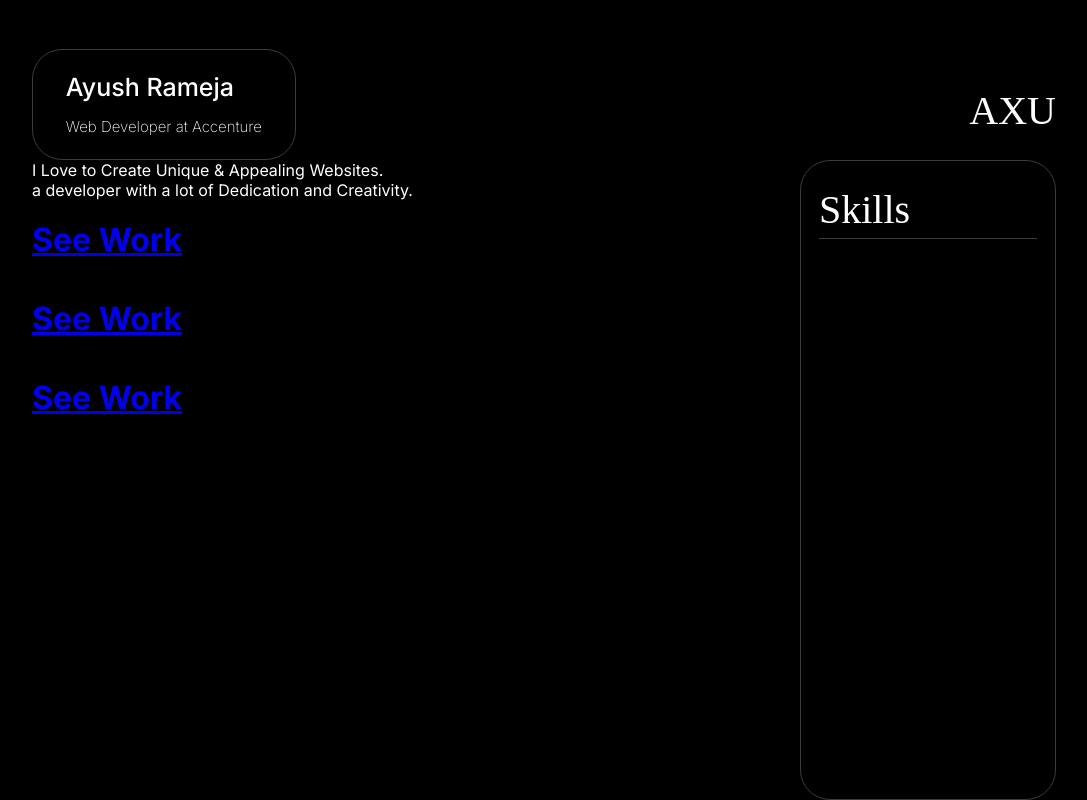
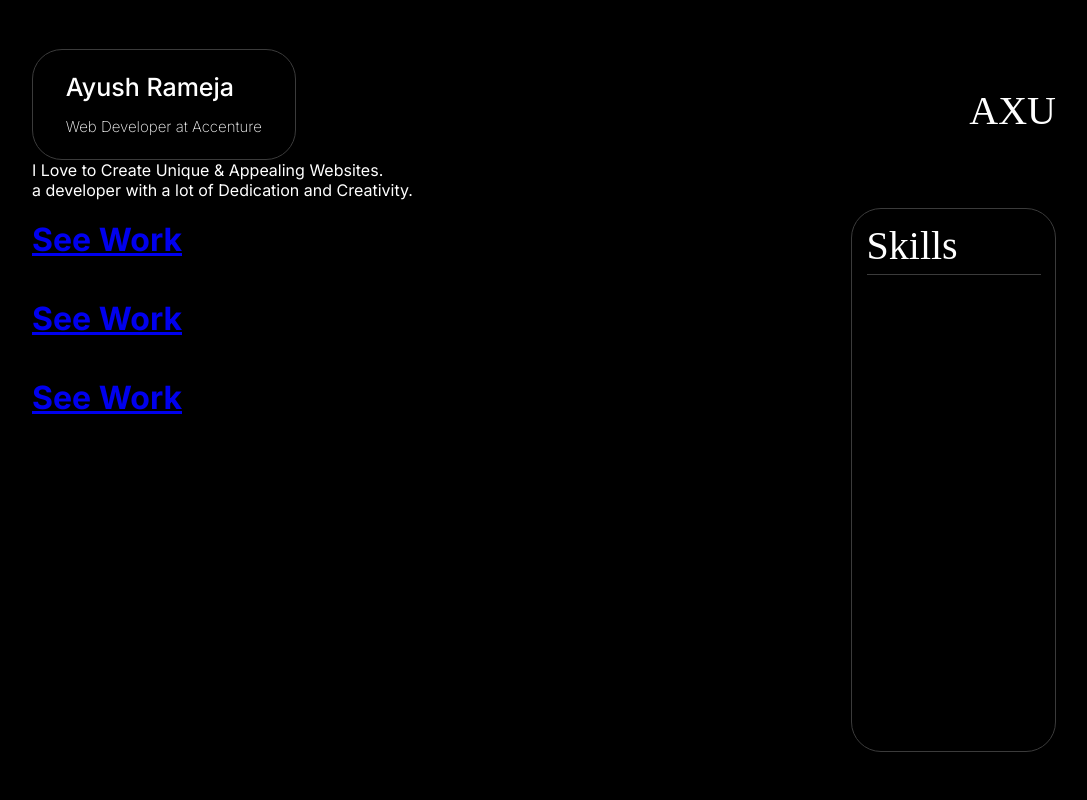
Before and after one commit to RamejaAyush/Portfolio, a React (Create React App) app: page / in a window 1280 px wide. Shown: the whole page, without its empty margins (96-1183 px from the left). Built offline with nearby package versions, Linux system fonts and the light colour scheme; a web font is replaced by a local one.

Commit message:
Fixed Skills container bug

```diff
--- a/src/Styles/Home.scss
+++ b/src/Styles/Home.scss
@@ -47,15 +47,19 @@
     display: flex;
 
     .profile {
-      width: 75%;
+      width: 80%;
     }
 
     .skills {
-      width: 25%;
+      width: 20%;
+      height: 100%;
+      display: flex;
+      align-items: center;
+      justify-content: flex-end;
 
       .skills-container {
         width: 100%;
-        height: 100%;
+        height: 85%;
         border: 1px solid var(--border-color);
         border-radius: 30px;
         display: flex;
```
